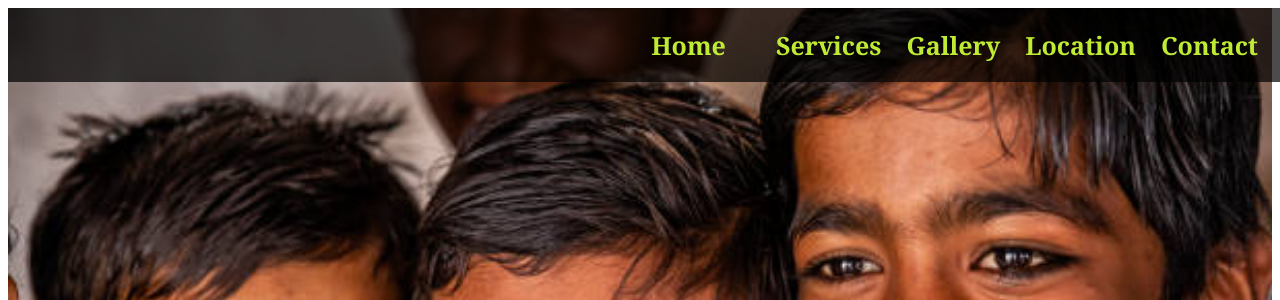
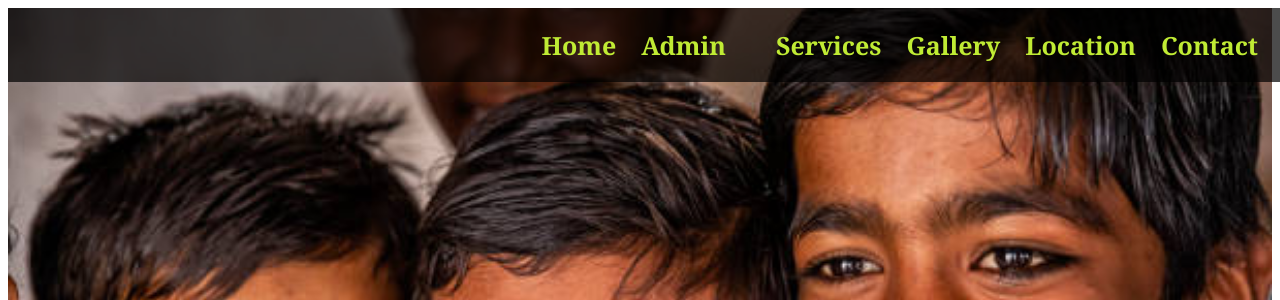
Before and after one commit to JangaNeeharika/desktop, a Django app: page / in a window 1280 px wide. Shown: the top 300 px of the page. Run offline with Django 4.2, Linux system fonts and the light colour scheme.

Commit message:
Add Admin link to navigation in home.html

```diff
--- a/myapp/templates/home.html
+++ b/myapp/templates/home.html
@@ -238,6 +238,7 @@
   <nav>
 
     <a href="#Home">Home</a>
+    <a href="{% url 'admin:index' %}">Admin</a>
     <a href={ url admin } </a>
     <a href="#services">Services</a>
     <a href="#gallery">Gallery</a>
```
